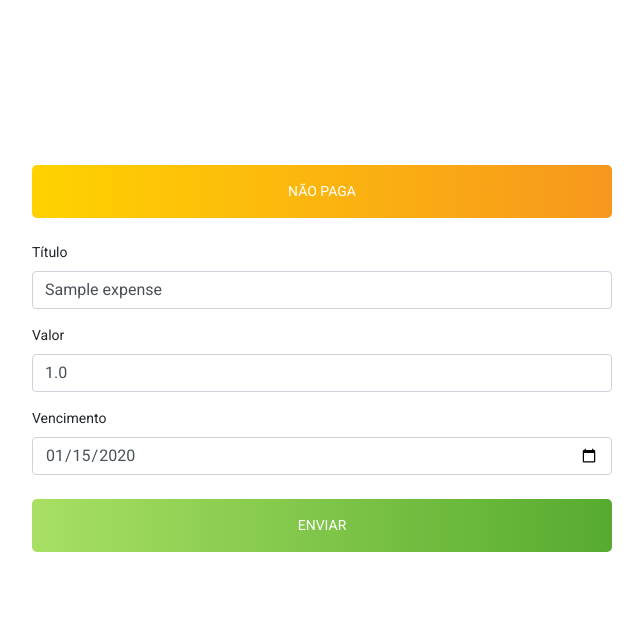
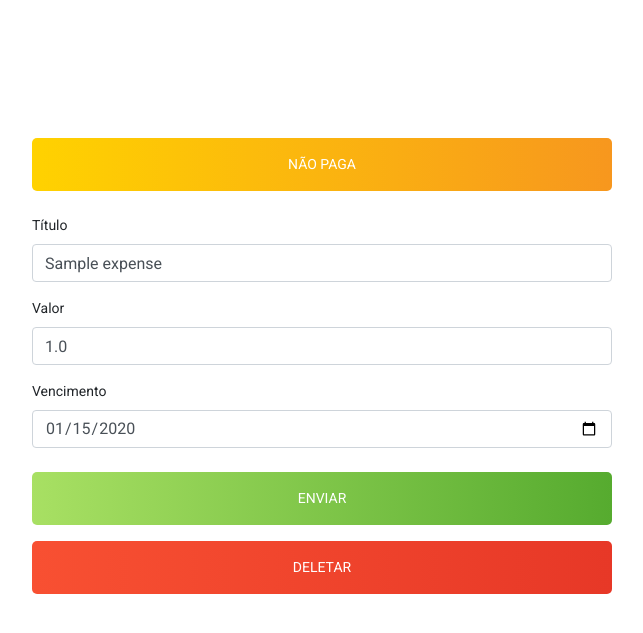
Before and after one commit to MilenaAmorim/flask1, a Flask app: page /expenses/edit/1 in a window 1280 px wide. Shown: the part 69-702 px from the top of the page, without its empty margins (318-961 px from the left). Run offline with Flask 2, Linux system fonts and the light colour scheme; the visitor is signed in with stand-in values (Sample User, id 1); tables that the repository leaves empty hold one stand-in row (values such as "Sample post"); some libraries are stand-ins or nearby versions.

Commit message:
novo botão

```diff
--- a/templates/expenses/edit.html
+++ b/templates/expenses/edit.html
@@ -42,7 +42,7 @@
             {% if expense.paid %}
                 <a href="/expenses/unpay/{{ expense.id }}" class="btn_2 bg-yellow mb-4" style="border: none; width: 100%;">Não Paga</a>
             {% else %}
-                <a href="/expenses/pay/{{ expense.id }}" class="btn_2 bg-blue mb-4" style="border: none; width: 100%;">Não Paga</a>
+                <a href="/expenses/pay/{{ expense.id }}" class="btn_2 bg-blue mb-4" style="border: none; width: 100%;">Paga</a>
             {% endif %}
             <form action="/expenses/update/{{ expense.id }}" method="post">
                 <div class="mb-3">
@@ -58,7 +58,9 @@
                     <input type="date" class="form-control" name="due_date" value="{{ expense.due_date }}">
                 </div>
                 <button type="submit" class="btn_2 mb-3" style="border: none; width: 100%;">Enviar</button>
+
             </form>
+        <a href="/expenses/delete/{{ expense.id }}" class="btn_2 bg-red" style="border: none; width: 100%;">Deletar</a>
         </div>
     </section>
 
```
Also changed, not shown: templates/expenses/create.html (line endings or trailing spaces), templates/expenses/index.html (line endings or trailing spaces).
